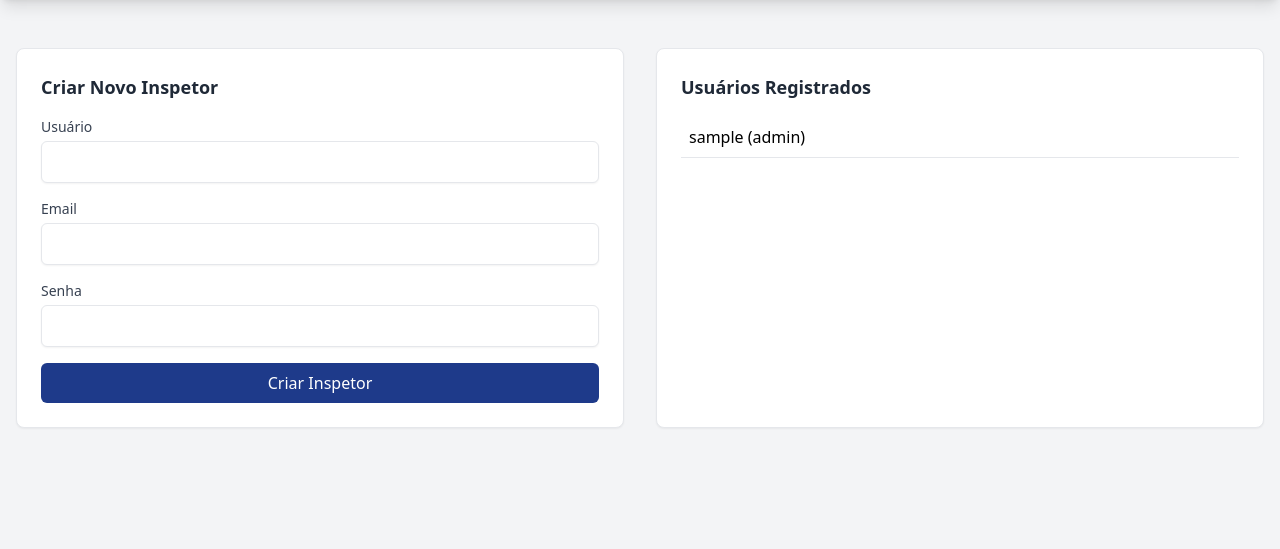
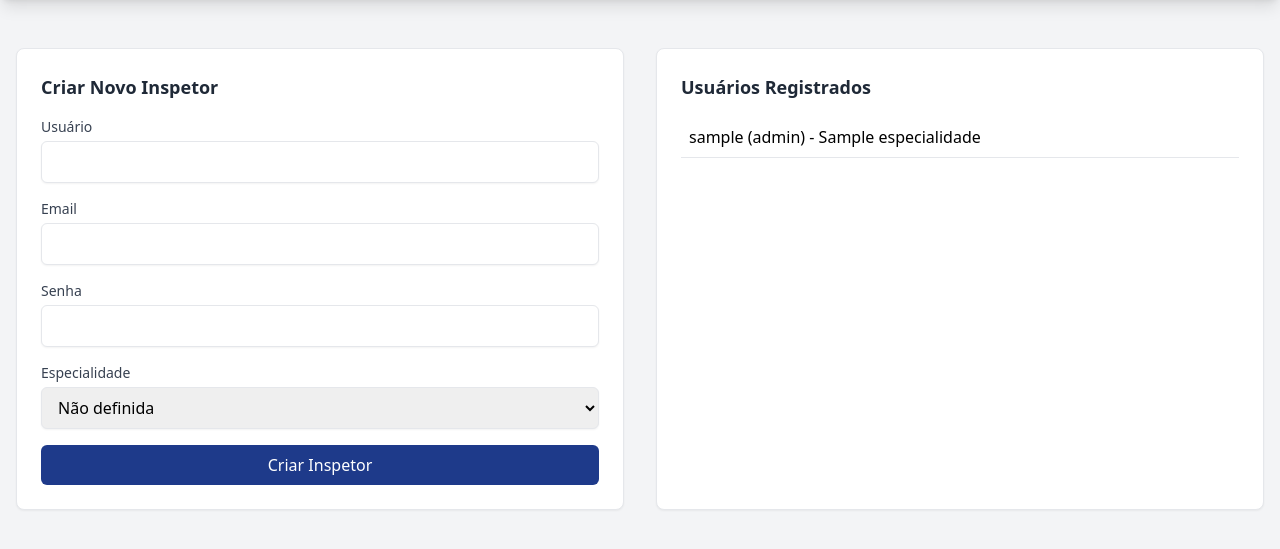
Before and after one commit to BrGarcia/sigdt, a FastAPI app: template app/templates/user_management.html in a window 1280 px wide. Shown: the part 64-613 px from the top of the page. Run offline with FastAPI, Linux system fonts and the light colour scheme; the template is opened without the code that fills it: most values are stand-ins (such as "Sample title", 1, 10 or a date in 2020); some libraries are stand-ins or nearby versions.

Commit message:
feat: add MOTORES specialty and fix accentuation in all lists

```diff
--- a/app/templates/user_management.html
+++ b/app/templates/user_management.html
@@ -38,6 +38,18 @@
                         <label for="password" class="block text-sm font-medium text-gray-700">Senha</label>
                         <input type="password" name="password" id="password" required class="mt-1 block w-full border rounded-md shadow-sm py-2 px-3 focus:ring-blue-500 focus:border-blue-500">
                     </div>
+                    <div>
+                        <label for="especialidade" class="block text-sm font-medium text-gray-700">Especialidade</label>
+                        <select name="especialidade" id="especialidade" class="mt-1 block w-full border rounded-md shadow-sm py-2 px-3 focus:ring-blue-500 focus:border-blue-500">
+                            <option value="">Não definida</option>
+                            <option value="ELETRÔNICA">ELETRÔNICA</option>
+                            <option value="ELÉTRICA">ELÉTRICA</option>
+                            <option value="CÉLULA">CÉLULA</option>
+                            <option value="HIDRÁULICA">HIDRÁULICA</option>
+                            <option value="MOTORES">MOTORES</option>
+                            <option value="EQV">EQV</option>
+                        </select>
+                    </div>
                     <button type="submit" class="w-full bg-blue-900 text-white py-2 px-4 rounded-md hover:bg-blue-800">Criar Inspetor</button>
                 </form>
             </div>
@@ -48,8 +60,7 @@
                 <div id="user-list" class="space-y-2">
                     {% for user in users %}
                         <div class="flex justify-between items-center p-2 border-b">
-                            <span>{{ user.username }} ({{ user.role }})</span>
-                            <!-- Add delete/edit buttons here if needed -->
+                            <span>{{ user.username }} ({{ user.role }}) - {{ user.especialidade or 'Sem especialidade' }}</span>
                         </div>
                     {% endfor %}
                 </div>
--- a/app/users/actions.py
+++ b/app/users/actions.py
@@ -11,7 +11,8 @@ def create_user(db: Session, user: schemas.UserCreate, role: str = "user"):
         username=user.username,
         email=user.email,
         hashed_password=hashed_password,
-        role=role
+        role=role,
+        especialidade=user.especialidade
     )
     db.add(db_user)
     db.commit()
--- a/app/users/models.py
+++ b/app/users/models.py
@@ -7,4 +7,4 @@ class User(SQLModel, table=True):
     email: str = Field(unique=True)
     hashed_password: str
     role: str = Field(default="user") # "user" or "admin"
-    especialidade: Optional[str] = Field(default=None) # ELETRONICA;ELETRICA;CÉLULA;HIDRAULICA;EQV
+    especialidade: Optional[str] = Field(default=None) # ELETRÔNICA;ELÉTRICA;CÉLULA;HIDRÁULICA;MOTORES;EQV
```
Also changed, not shown: app/templates/directive_details.html (+46 -25 lines), doc/06_ALTERACOES.MD (+2 -2 lines), tests/integrity_check.py (+5 -5 lines).
